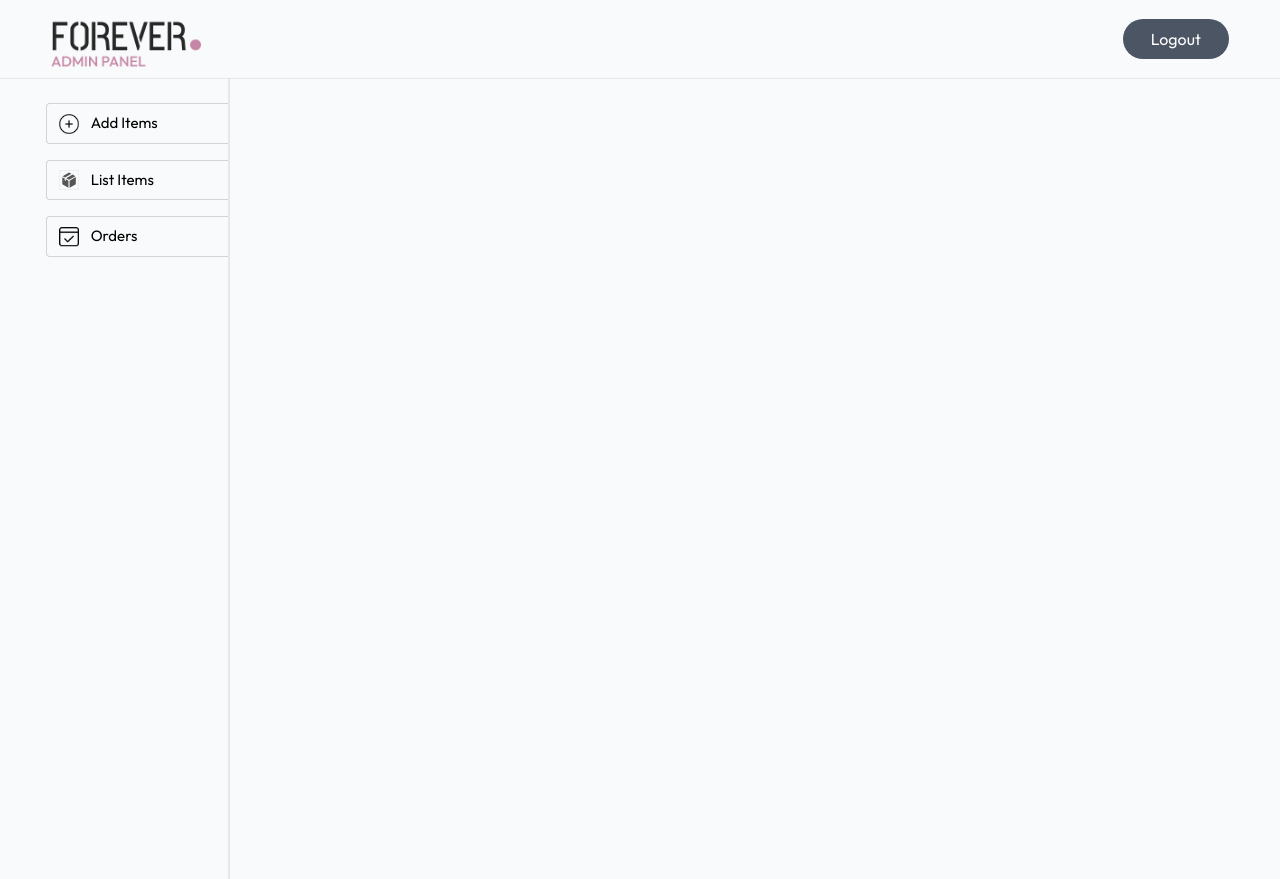
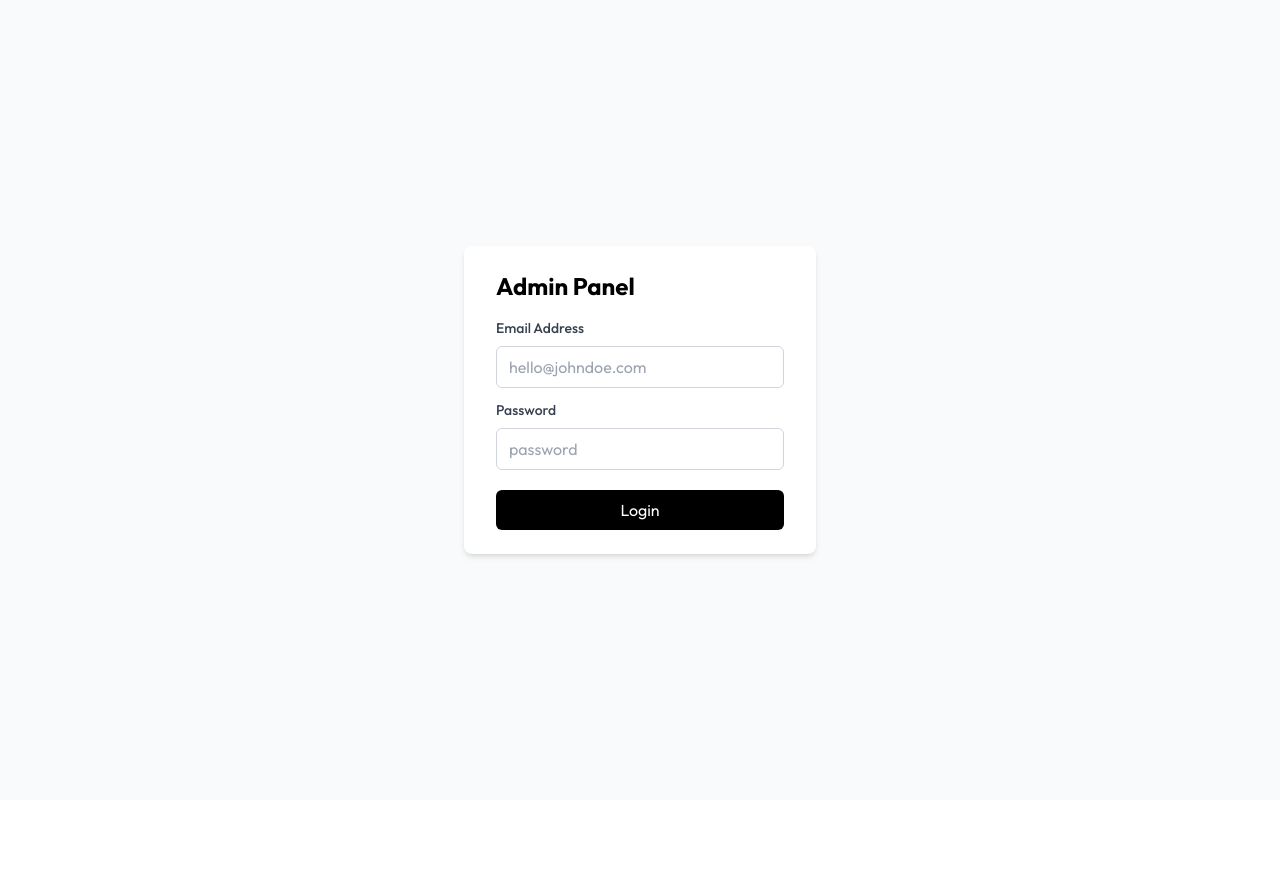
Before and after one commit to FinzyPHINZY/forever-admin, a React (Vite) app: page / in a window 1280 px wide. After the commit the page ends 800 px from the top, so only its background shows below. Built offline with nearby package versions, Linux system fonts and the light colour scheme; no server answers.

Commit message:
feat: implemented authentication system

```diff
--- a/src/App.jsx
+++ b/src/App.jsx
@@ -4,24 +4,40 @@ import { Route, Routes } from 'react-router-dom';
 import Add from './pages/Add';
 import List from './pages/List';
 import Orders from './pages/Orders';
+import { useState, useEffect } from 'react';
+import Login from './components/Login';
+import { ToastContainer } from 'react-toastify';
 
 const App = () => {
+  const [token, setToken] = useState(
+    localStorage.getItem('token') ? localStorage.getItem('token') : ''
+  );
+
+  useEffect(() => {
+    localStorage.setItem('token', token);
+  }, [token]);
+
   return (
     <div className="bg-gray-50 min-h-screen">
+      <ToastContainer />
+      {token === '' ? (
+        <Login setToken={setToken} />
+      ) : (
         <>
-        <Navbar />
+          <Navbar setToken={setToken} />
           <hr />
           <div className="flex w-full">
             <Sidebar />
             <div className="w-[70%] mx-auto ml-[max(5vw,25px)] my-8 text-gray-600 text-base">
               <Routes>
-              <Route path="/add" element={<Add />} />
-              <Route path="/list" element={<List />} />
-              <Route path="/orders" element={<Orders />} />
+                <Route path="/add" element={<Add token={token} />} />
+                <Route path="/list" element={<List token={token} />} />
+                <Route path="/orders" element={<Orders token={token} />} />
               </Routes>
             </div>
           </div>
         </>
+      )}
     </div>
   );
 };
--- /dev/null
+++ b/src/components/Login.jsx
@@ -0,0 +1,75 @@
+import { useState } from 'react';
+import { backendUrl } from '../util';
+import axios from 'axios';
+import { toast } from 'react-toastify';
+
+const Login = ({ setToken }) => {
+  const [email, setEmail] = useState('');
+  const [password, setPassword] = useState('');
+
+  const handleSubmit = async (e) => {
+    try {
+      e.preventDefault();
+
+      const response = await axios.post(`${backendUrl}/api/user/admin`, {
+        email,
+        password,
+      });
+
+      const { data } = response;
+
+      if (data.success) {
+        toast.success('Authentication successfully');
+        setToken(data.token);
+      }
+    } catch (error) {
+      toast.error('Unauthorized');
+      console.error(error.response?.data.message);
+    }
+  };
+  return (
+    <div className="min-h-screen flex items-center justify-center w-full">
+      <div className="bg-white shadow-md rounded-lg px-8 py-6 max-w-md">
+        <h1 className="text-2xl font-bold mb-4">Admin Panel</h1>
+        <form className="" onSubmit={handleSubmit}>
+          <div className="mb-3 min-w-72">
+            <p className="text-sm font-medium text-gray-700 mb-2">
+              Email Address
+            </p>
+            <input
+              onChange={(e) => {
+                setEmail(e.target.value);
+              }}
+              value={email}
+              className="rounded-md w-full px-3 py-2 border border-gray-300 outline-none"
+              type="email"
+              placeholder="hello@johndoe.com"
+              required
+            />
+          </div>
+          <div className="mb-3 min-w-72">
+            <p className="text-sm font-medium text-gray-700 mb-2">Password</p>
+            <input
+              onChange={(e) => {
+                setPassword(e.target.value);
+              }}
+              value={password}
+              className="rounded-md w-full px-3 py-2 border border-gray-300 outline-none"
+              type="password"
+              placeholder="password"
+              required
+            />
+          </div>
+          <button
+            type="submit"
+            className="mt-2 w-full py-2 px-4 rounded-md text-white bg-black"
+          >
+            Login
+          </button>
+        </form>
+      </div>
+    </div>
+  );
+};
+
+export default Login;
--- a/src/components/Navbar.jsx
+++ b/src/components/Navbar.jsx
@@ -1,9 +1,12 @@
 import { assets } from '../assets/assets.js';
-const Navbar = () => {
+const Navbar = ({ setToken }) => {
   return (
     <div className="flex items-center py-2 px-[4%] justify-between">
       <img src={assets.logo} alt="" className="w-[50%] max-w-[150px] " />
-      <button className="bg-gray-600 text-white px-5 py-2 sm:px-7 sm:py-2 rounded-full">
+      <button
+        onClick={() => setToken('')}
+        className="bg-gray-600 text-white px-5 py-2 sm:px-7 sm:py-2 rounded-full"
+      >
         Logout
       </button>
     </div>
--- /dev/null
+++ b/src/util.js
@@ -0,0 +1 @@
+export const backendUrl = import.meta.env.VITE_BACKEND_URL;
```
Also changed, not shown: eslint.config.js (+7 -6 lines), 1 other file (tests, documents, lock files or other folders). Lines whose indentation alone changed are shown as unchanged.
